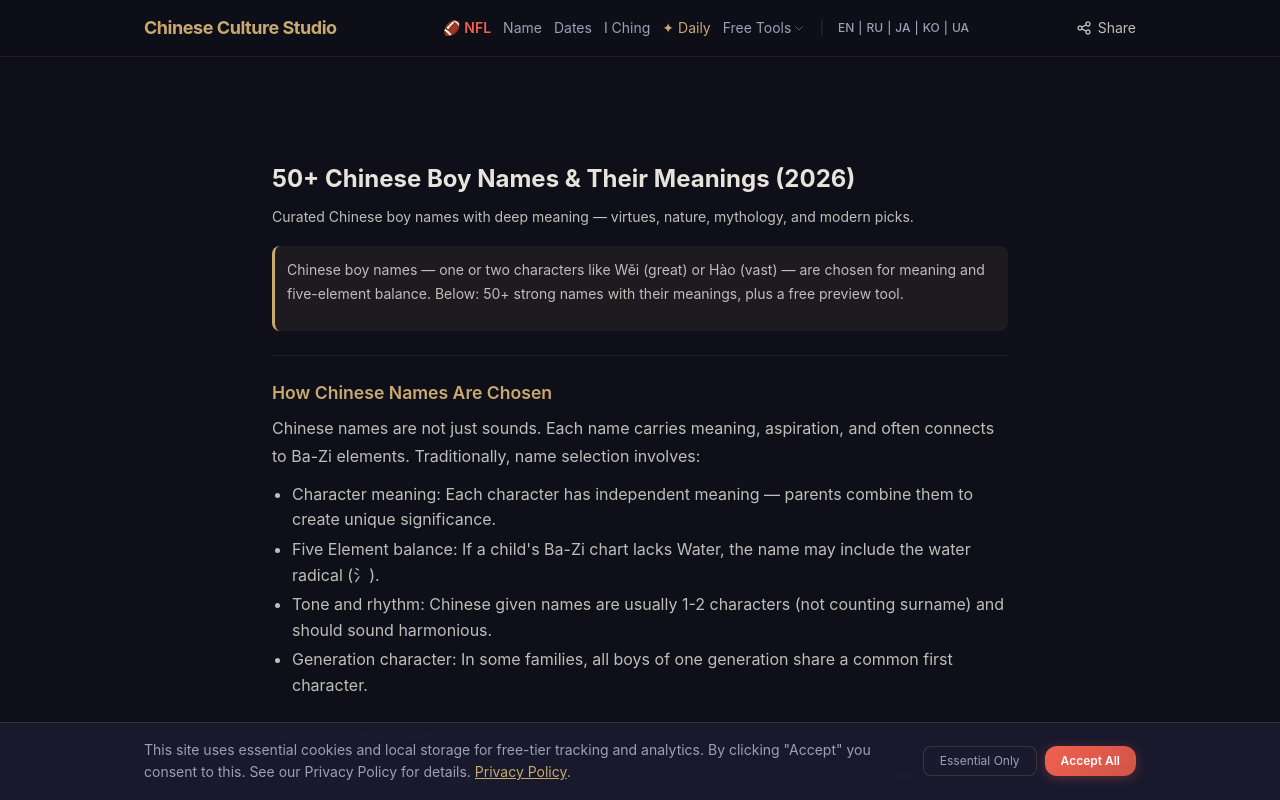
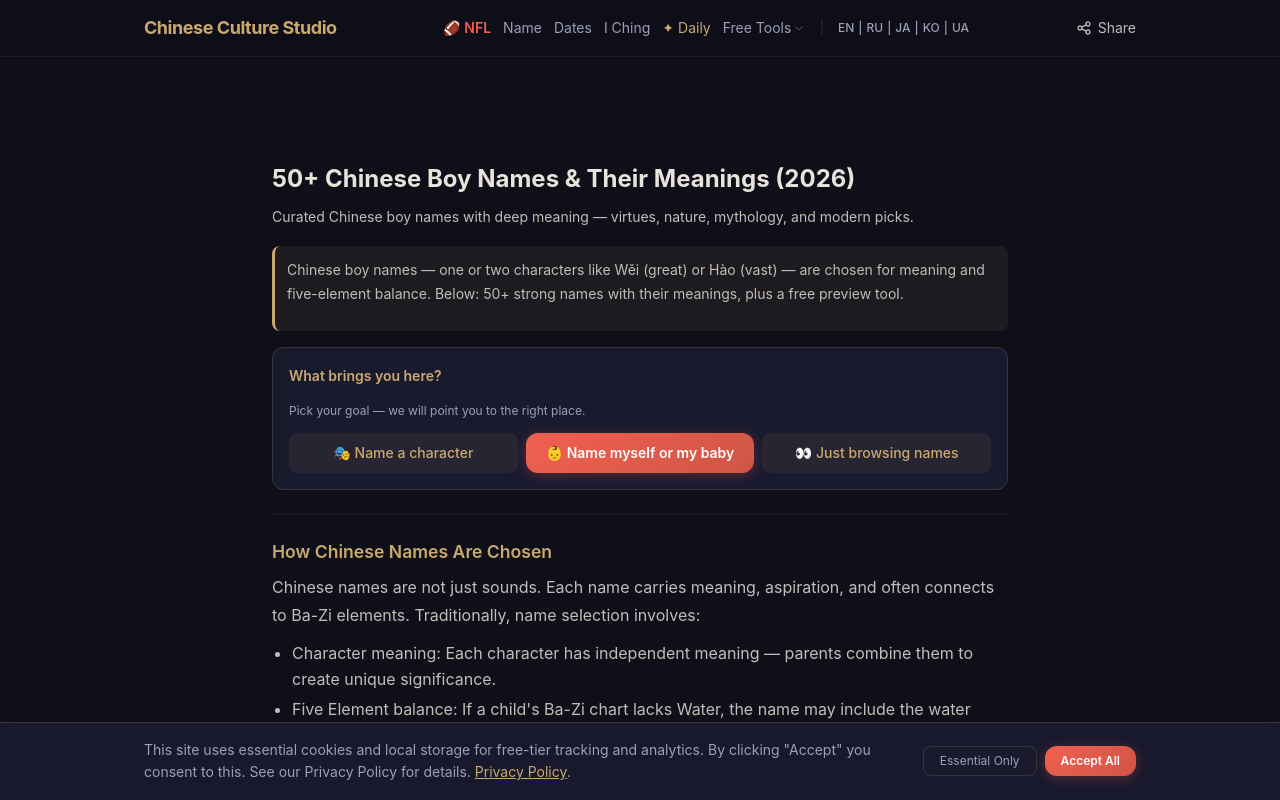
Before and after one commit to lionpon/chinese-culture-app, a Next.js app: page /terms/guide/chinese-name-boy in a window 1280 px wide. Shown: the top 800 px of the page. Built offline with nearby package versions, Linux system fonts and the light colour scheme; no server answers; the database is empty.

Commit message:
feat: 意图选择器实验上线 — girl/boy 起名页新增 3 选项意图选择器（角色/本人宝宝/浏览），4 语言 native + ko 回退，平滑滚动锚点，≥2.5rem 触控，预注册 §⑪

```diff
--- a/messages/en.json
+++ b/messages/en.json
@@ -910,6 +910,13 @@
       "relatedCny": "Chinese New Year 2027 — dates, zodiac and traditions",
       "relatedDates": "Auspicious dates — pick a lucky day for any event",
       "relatedCalendar": "Full date selection with hour-level luck windows"
+    },
+    "intentSelector": {
+      "title": "What brings you here?",
+      "subtitle": "Pick your goal — we will point you to the right place.",
+      "character": "Name a character",
+      "naming": "Name myself or my baby",
+      "browse": "Just browsing names"
     }
   },
   "dreamAi": {
--- a/messages/ja.json
+++ b/messages/ja.json
@@ -910,6 +910,13 @@
       "relatedCny": "2027年の旧正月 — 日付・干支・伝統行事",
       "relatedDates": "吉日カレンダー — イベントごとの縁起の良い日",
       "relatedCalendar": "時間単位の運気までわかる完全版の吉日診断"
+    },
+    "intentSelector": {
+      "title": "何のための中国名ですか？",
+      "subtitle": "目的を選ぶと、最適な場所へご案内します。",
+      "character": "キャラクターに名前をつける",
+      "naming": "自分・赤ちゃんの名前",
+      "browse": "名前を見ているだけ"
     }
   },
   "dreamAi": {
--- a/messages/uk.json
+++ b/messages/uk.json
@@ -74,6 +74,13 @@
       "limitTitle": "Ви використали всі 3 безкоштовні перегляди на сьогодні",
       "limitBody": "Отримайте 5 персоналізованих імен, дібраних за вашими точними даними народження, — безкоштовний перегляд включено.",
       "limitCta": "Отримати мої 5 імен →"
+    },
+    "intentSelector": {
+      "title": "Для чого вам китайське ім'я?",
+      "subtitle": "Оберіть мету — і ми спрямуємо вас у потрібне місце.",
+      "character": "Назвати персонажа",
+      "naming": "Ім'я для мене чи дитини",
+      "browse": "Просто переглядаю імена"
     }
   }
 }
--- a/src/app/[locale]/guide/chinese-name-boy/page.tsx
+++ b/src/app/[locale]/guide/chinese-name-boy/page.tsx
@@ -2,6 +2,7 @@ import type { Metadata } from "next";
 import { Link } from "@/navigation";
 import GuideFaq from "@/components/GuideFaq";
 import GuideToolEmbed from "@/components/GuideToolEmbed";
+import IntentSelector from "@/components/IntentSelector";
 import { BOY_NAMES_EN } from "@/data/name-lists";
 
 type Props = { params: { locale: string } };
@@ -166,12 +167,13 @@ export default function ChineseNameBoyGuide({ params: { locale } }: Props) {
       <div className="not-prose my-4 p-3 rounded-lg" style={{ backgroundColor: "var(--gold-subtle)", borderLeft: "3px solid var(--gold)" }}>
         <p className="text-sm leading-relaxed" style={{ color: "var(--text-body)" }}>{c.directAnswer}</p>
       </div>
+      <IntentSelector />
       <hr className="my-6 border-stone-200" />
       <h2>{c.howTitle}</h2>
       <p>{c.howBody1}</p>
       <ul>{c.howBullets.map((b) => <li key={b}>{b}</li>)}</ul>
       <h2>{c.tableTitle}</h2>
-      <div className="not-prose overflow-x-auto">
+      <div id="name-table" className="not-prose overflow-x-auto">
         <table className="w-full text-sm border-collapse">
           <thead><tr className="bg-stone-100"><th className="p-2 text-left">{c.nameH}</th><th className="p-2 text-left">{c.meaningH}</th><th className="p-2 text-left">{c.styleH}</th></tr></thead>
           <tbody>{c.names.map((n) => <tr key={n.name} className="border-t border-stone-200"><td className="p-2 font-medium">{n.name}</td><td className="p-2 text-xs">{n.meaning}</td><td className="p-2 text-xs text-stone-500">{n.style}</td></tr>)}</tbody>
@@ -182,7 +184,9 @@ export default function ChineseNameBoyGuide({ params: { locale } }: Props) {
 
 
       {/* Interactive preview: after the name table, user is primed for personalization */}
-      <GuideToolEmbed tool="namePreview" gender="male" names={c.names} />
+      <div id="name-preview-tool">
+        <GuideToolEmbed tool="namePreview" gender="male" names={c.names} />
+      </div>
 
       <h2>{c.personalizedTitle}</h2><p>{c.personalizedBody}</p>
       <GuideFaq lang={locale} faqs={c.faqs} />
--- a/src/app/[locale]/guide/chinese-name-girl/page.tsx
+++ b/src/app/[locale]/guide/chinese-name-girl/page.tsx
@@ -3,6 +3,7 @@ import GuideFaq from "@/components/GuideFaq";
 import { Link } from "@/navigation";
 import GuideCTA from "@/components/GuideCTA";
 import GuideToolEmbed from "@/components/GuideToolEmbed";
+import IntentSelector from "@/components/IntentSelector";
 import { GIRL_NAMES_EN } from "@/data/name-lists";
 
 type Props = { params: { locale: string } };
@@ -200,12 +201,13 @@ export default function ChineseNameGirlGuide({ params: { locale } }: Props) {
       <div className="not-prose my-4 p-3 rounded-lg" style={{ backgroundColor: "var(--gold-subtle)", borderLeft: "3px solid var(--gold)" }}>
         <p className="text-sm leading-relaxed" style={{ color: "var(--text-body)" }}>{c.directAnswer}</p>
       </div>
+      <IntentSelector />
       <hr className="my-6 border-stone-200" />
       <h2>{c.tableTitle}</h2>
       {c.groups.map((g, gi) => (
         <div key={gi}>
           {g.title && <h3 className="text-base font-semibold mt-6 mb-2">{g.title}</h3>}
-          <div className="not-prose overflow-x-auto">
+          <div id="name-table" className="not-prose overflow-x-auto">
             <table className="w-full text-sm border-collapse">
               <thead><tr className="bg-stone-100"><th className="p-2 text-left">{c.nameH}</th><th className="p-2 text-left">{c.meaningH}</th><th className="p-2 text-left">{c.styleH}</th></tr></thead>
               <tbody>{g.names.map((n) => <tr key={n.name} className="border-t border-stone-200"><td className="p-2 font-medium">{n.name}</td><td className="p-2 text-xs">{n.meaning}</td><td className="p-2 text-xs text-stone-500">{n.style}</td></tr>)}</tbody>
@@ -213,7 +215,9 @@ export default function ChineseNameGirlGuide({ params: { locale } }: Props) {
           </div>
         </div>
       ))}
-      <GuideToolEmbed tool="namePreview" gender="female" names={c.groups.flatMap(g => g.names)} />
+      <div id="name-preview-tool">
+        <GuideToolEmbed tool="namePreview" gender="female" names={c.groups.flatMap(g => g.names)} />
+      </div>
 
       <h2>{c.personalizedTitle}</h2><p>{c.personalizedBody}</p>
       <GuideFaq lang={locale} faqs={c.faqs} />
--- /dev/null
+++ b/src/components/IntentSelector.tsx
@@ -0,0 +1,43 @@
+"use client";
+
+import { useTranslations } from "next-intl";
+import { trackClick } from "@/lib/track";
+
+/**
+ * 意图选择器 — 2026-11-24 预注册实验（WORK_LOG_2026-11-24 §⑪）
+ * 访客自报目的，引导到名字表或免费预览工具。事件: intent_selector_character/naming/browse。
+ * 移动端：flex-col 堆叠 + min-h 2.5rem 触控目标（规范第 6 条）。
+ */
+export default function IntentSelector() {
+  const t = useTranslations("tools");
+
+  function go(target: "character" | "naming" | "browse") {
+    trackClick("intent_selector_" + target);
+    const id = target === "naming" ? "name-preview-tool" : "name-table";
+    document.getElementById(id)?.scrollIntoView({ behavior: "smooth", block: "start" });
+  }
+
+  return (
+    <div className="not-prose my-4 rounded-xl border p-3 sm:p-4" style={{ borderColor: "var(--border-medium)", backgroundColor: "var(--bg-surface)" }}>
+      <p className="text-sm font-semibold mb-1" style={{ color: "var(--gold)" }}>{t("intentSelector.title")}</p>
+      <p className="text-xs mb-3" style={{ color: "var(--text-muted)" }}>{t("intentSelector.subtitle")}</p>
+      <div className="flex flex-col sm:flex-row gap-2">
+        <button onClick={() => go("character")}
+          className="flex-1 px-3 rounded-lg text-xs sm:text-sm font-medium transition-colors"
+          style={{ backgroundColor: "var(--gold-subtle)", color: "var(--gold)", minHeight: "2.5rem" }}>
+          🎭 {t("intentSelector.character")}
+        </button>
+        <button onClick={() => go("naming")}
+          className="flex-1 px-3 rounded-lg text-xs sm:text-sm font-medium transition-colors btn-primary"
+          style={{ minHeight: "2.5rem" }}>
+          👶 {t("intentSelector.naming")}
+        </button>
+        <button onClick={() => go("browse")}
+          className="flex-1 px-3 rounded-lg text-xs sm:text-sm font-medium transition-colors"
+          style={{ backgroundColor: "var(--gold-subtle)", color: "var(--gold)", minHeight: "2.5rem" }}>
+          👀 {t("intentSelector.browse")}
+        </button>
+      </div>
+    </div>
+  );
+}
```
Also changed, not shown: messages/ru.json.
